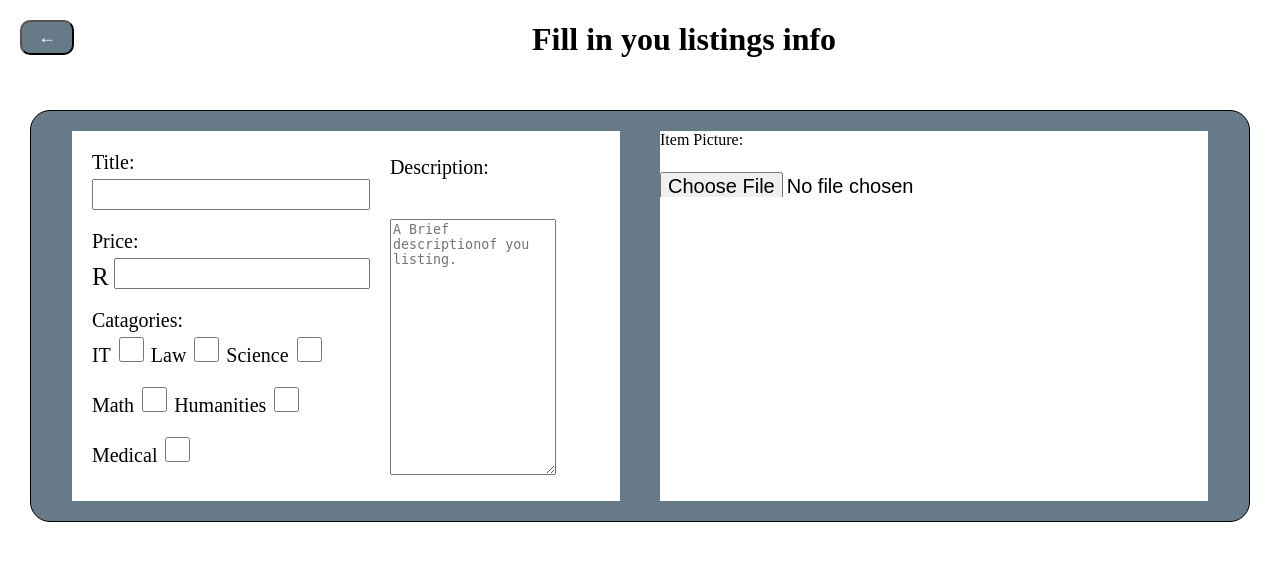
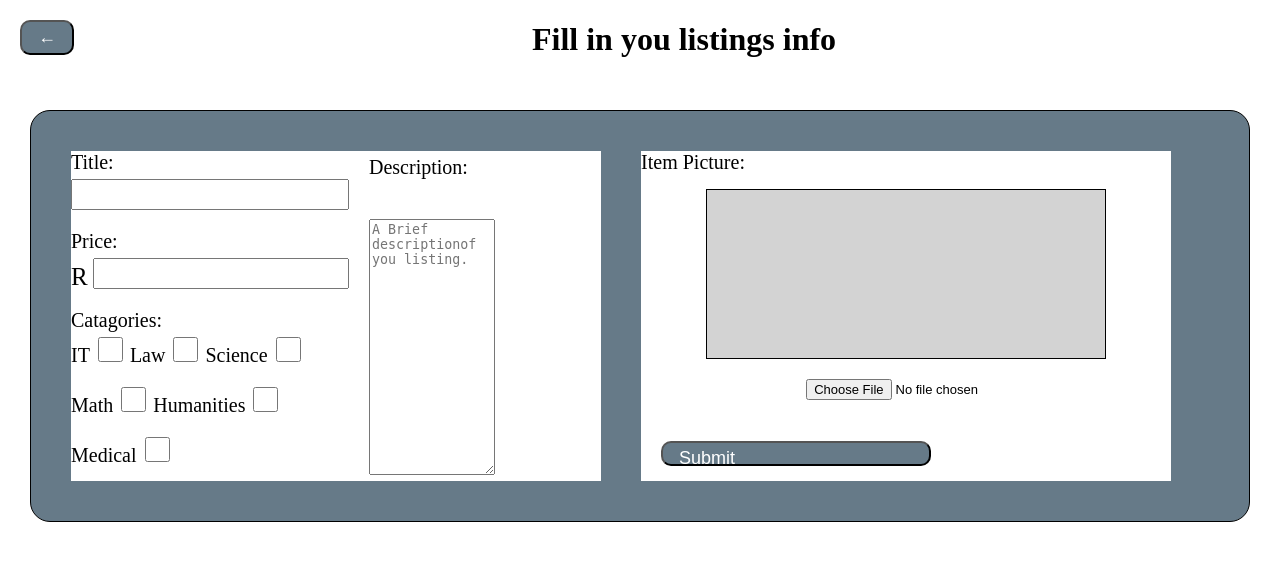
Before and after one commit to RetroRobinChaos7/E_commerce_test, a PHP site: page /Pages/extraPages/addList.html in a window 1280 px wide. Shown: the part 74-635 px from the top of the page. Run offline with PHP 8.4, Linux system fonts and the light colour scheme.

Commit message:
Completed the add form section but needs alot of visual work, going to push forward with backend functionality befor that

```diff
--- a/src/CSS/main.css
+++ b/src/CSS/main.css
@@ -3,6 +3,16 @@
     text-decoration: none;
     color: white;
     padding: 20px 50px 20px 20px;
+}
+.login-link{
+    background-color: rgb(41, 55, 65);
+    border: none;
+    border-radius: 20px;
+    font-size: medium;
+    text-decoration: none;
+    color: white;
+    margin-right: 60px;
+    padding: 10px 20px 10px 20px;
 }
 html, body {
     height: 100%;
@@ -41,16 +51,6 @@ body {
     top: 2%;
     width: fit-content;
     background-color: rgb(38, 50, 59);
-}
-#login a{
-    border: none;
-    font-size: medium;
-    background-color: rgb(41, 55, 65);
-    border-radius: 20px;
-    padding: 10px 20px 10px 20px;
-    margin-right: 60px;
-    padding: 20px 50px 20px 20px;
-
 }
 #menu-btn{
     border-radius: 50%;
@@ -196,17 +196,19 @@ body {
     justify-content: center;
 }
 .add-section-left{
+    display: flex;
+    flex-direction: row;
     background: white;
     margin: 20px;
     width: 45%;
 }
-.add-section-left div form{
+#list-form {
     display: flex;
     flex-direction: row;
-    width:100px;
+    width: 100%;
     margin: 20px;
 }
-.add-section-left div form label,input{
+#list-form label,input{
     font-size: 20px;
     text-align: left;
     left: 10%;
@@ -215,10 +217,10 @@ body {
     margin-bottom: 20px;
     margin-top: 5px;
 }
-.add-section-left div form textarea{
-    max-width: 300px;
+.info-right textarea{
+    max-width: 260px;
     max-height: 250px;
-    min-width: 300px;
+    min-width: 260px;
     min-height: 250px;
 }
 .add-section-right{
@@ -254,14 +256,46 @@ body {
 #inp-boxes{
     width: 25px;
 }
+#img-section{
+    display: flex;
+    flex-direction: column;
+    align-items: center;
+    width: 100%;
+    height: 75%;
+}
+.img-place{
+    border: 1px solid black;
+    background: lightgray;
+    width:75%;
+    height: 75%;
+    margin: 15px;
+}
+#img-select{
+    width: auto;
+}
+#preview-img{
+    width: 100%;
+    height: 100%;
+    display: none;
+}
 /*resposive for form*/
+@media screen and (max-width: 1300px) {
+    .info-right textarea{
+        max-width: 120px;
+        min-width: 120px;
+    }
+    #img-select{
+        width: 200px;
+        font-size: small;
+    }
+}
 @media screen and (max-width : 1150px){
-    .add-section-left div form label,input{
+    #list-form label,input{
         width: 100px;
     }
-    .add-section-left div form textarea{
-        max-width: 120px;
-        min-width: 120px;
+    .info-right textarea{
+        max-width: 90px;
+        min-width: 90px;
     }
     .inp-price{
         width: 80px;
@@ -272,13 +306,8 @@ body {
         margin: 0px;
         height: 10px;
     }
-}
-@media screen and (max-width: 1300px) {
-    .add-section-left div form textarea{
-        max-width: 160px;
-        min-width: 160px;
+    #img-select{
+        width: 150px;
+        font-size: smaller;
     }
 }
-#img-section{
-
-}
--- /dev/null
+++ b/src/PHP/add.php
@@ -0,0 +1,2 @@
+<?php
+//Here is here stuff happens
--- a/src/Pages/extraPages/addList.html
+++ b/src/Pages/extraPages/addList.html
@@ -16,9 +16,8 @@
         <h1 class="headline">Fill in you listings info</h1>
     </div>
     <div class="add-section">
+        <form action="" method="POST" id="list-form">
             <div class="add-section-left">
-            <div>
-                <form action="" method="POST">
                     <div class="info-left">
                         <label for="title">Title: </label><br>
                         <input type="text" name="title" required><br>
@@ -47,17 +46,16 @@
                             <label for="desc">Description: </label><br>
                             <textarea name="desc" maxlength="200" placeholder="A Brief descriptionof you listing."  ></textarea>
                         </div>
-                    </form>
-            </div>
                 </div>
             <div class="add-section-right">
                 <label for="pic">Item Picture:</label><br>
                 <div id="img-section">
-                <div id="before-place"></div>
-                <div class="img-place"><img id="preview-img"></div>
-                <input type="file" accept=".png,.jpg" >
+                    <div class="img-place"><img id="preview-img" alt="Item Image"></div>
+                    <input type="file" accept=".png,.jpg" id="img-select">
                 </div>
+                <input type="submit" id="list-add-btn">
             </div>
+        </form>
     </div>
     <div id="display-menu" class="display-menu">
         <a href="../Catagories/Catagories.html" class="menu-links">Catagories</a>
@@ -67,5 +65,6 @@
         <a href="../About/About.html" class="menu-links">About us</a>
     </div>
     <script src="../../Scripts/main.js"></script>
+    <script src="../../Scripts/image.js"></script>
 </body>
 </html>
--- /dev/null
+++ b/src/Scripts/image.js
@@ -0,0 +1,12 @@
+document.getElementById('img-select').addEventListener('change', function(event) {
+    const file = event.target.files[0];
+    if (file) {
+        const reader = new FileReader();
+        reader.onload = function(e) {
+            const preview = document.getElementById('preview-img');
+            preview.src = e.target.result;
+            preview.style.display = 'block';
+        };
+        reader.readAsDataURL(file);
+    }
+});
--- a/src/index.html
+++ b/src/index.html
@@ -10,7 +10,7 @@
     <HEADER>
         <div class="top-bar">
             <div id="title" class="ribbon-content"> <a href="index.html">Matexchange</a></div>
-            <div id="login"class="ribbon-content"><a href="Pages/Login/login.html" >Login</a></div>
+            <div id="login"class="ribbon-content"><a href="Pages/Login/login.html" class="login-link">Login</a></div>
             <div id="menu-btn" class="ribbon-content"><button class="menu-btn">|||</button></div>
         </div>
     </HEADER>
```
Lines whose indentation alone changed are shown as unchanged.
